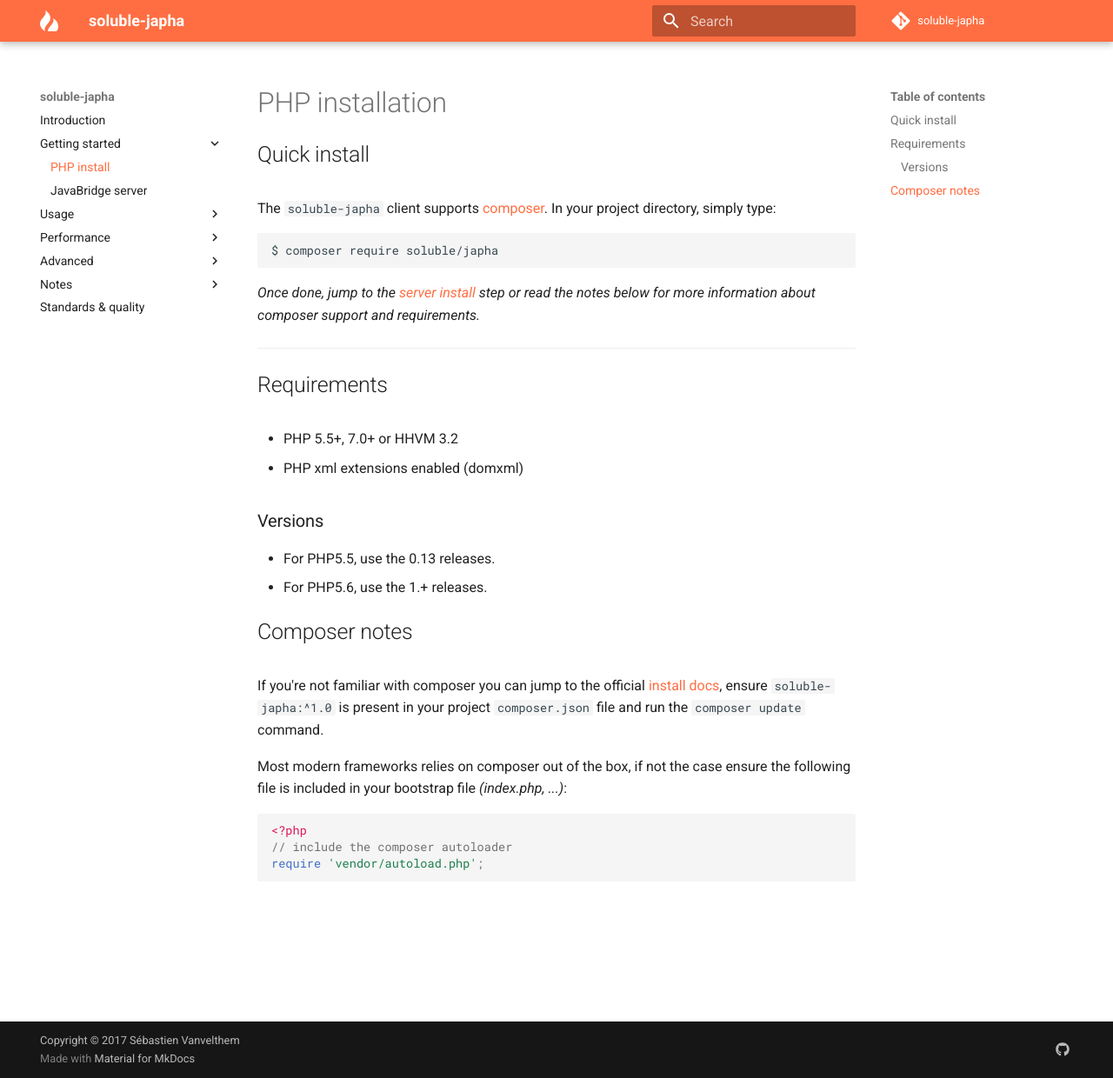
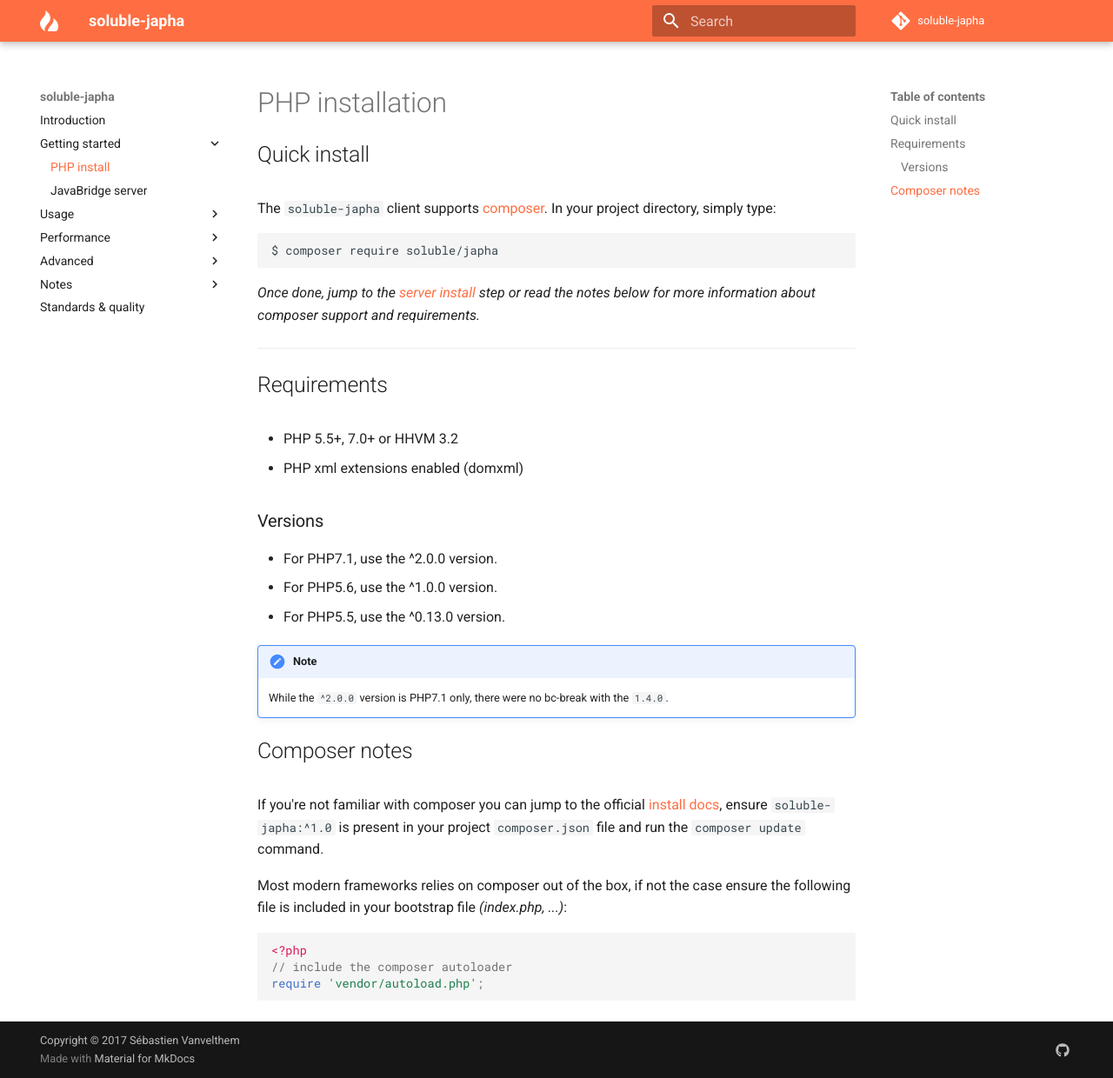
Before and after one commit to belgattitude/soluble-japha, an MkDocs documentation site: the page built from doc/install_client.md, in a window 1280 px wide and 1240 px high. Shown: the whole window at 87% size. Built offline with MkDocs 1.6.1 and Material for MkDocs 9.7.7, drawn with Linux system fonts in a browser that asks for light colours; comment, search, counter and statistics services are not loaded; old or Windows-style settings are respelled for this version of MkDocs.

Commit message:
Updated doc

```diff
--- a/doc/install_client.md
+++ b/doc/install_client.md
@@ -21,8 +21,13 @@ requirements.*
 
 ### Versions
 
-- For PHP5.5, use the 0.13 releases.
-- For PHP5.6, use the 1.+ releases.
+- For PHP7.1, use the ^2.0.0 version.
+- For PHP5.6, use the ^1.0.0 version.
+- For PHP5.5, use the ^0.13.0 version.
+
+!!! note
+    While the `^2.0.0` version is PHP7.1 only, there were no bc-break with the `1.4.0`.
+
 
 ## Composer notes
 
```
Also changed, not shown: doc/bridge_connection.md (+8 -0 lines), 1 other file.
